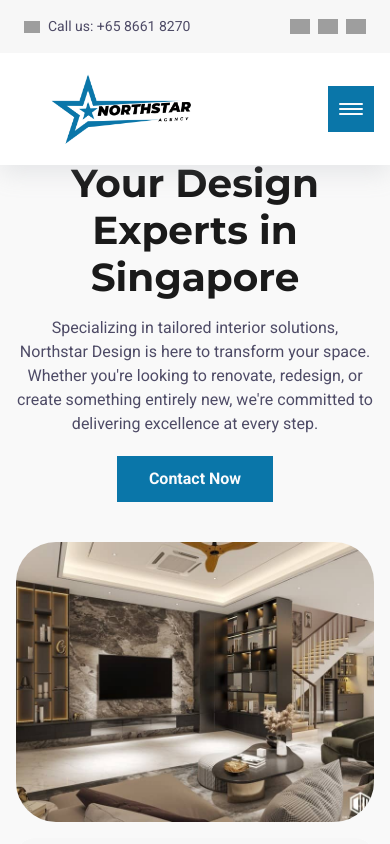
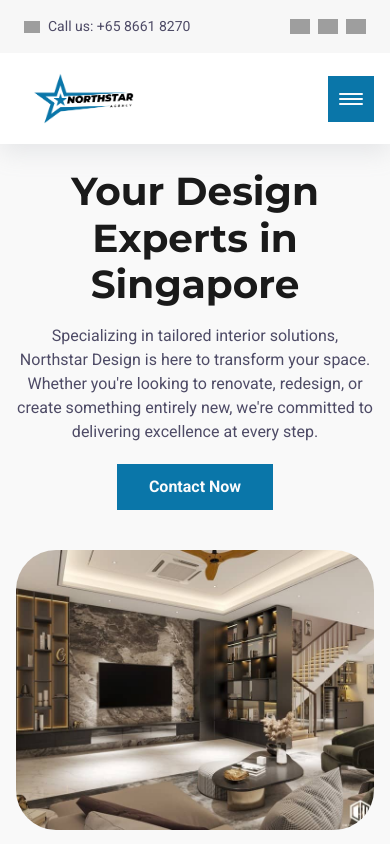
Before and after one commit to m000lie/northstar, a website built with Vite: page index.html in a window 390 px wide. Shown: the top 844 px of the page. Built offline with nearby package versions, Linux system fonts and the light colour scheme; grey boxes are pictures that could not be loaded.

Commit message:
fix logo sizing

```diff
--- a/styles/header.css
+++ b/styles/header.css
@@ -131,9 +131,9 @@
   }
   #cs-navigation .cs-logo {
     width: auto;
-    height: 4.5rem;
+    height: 3.2rem;
     margin: 0 auto 0 0;
-    padding: 0 0 0 2em;
+    padding: 0 0 0 1em;
     /* prevents padding from affecting height and width */
     box-sizing: border-box;
     display: flex;
--- a/styles/hero.css
+++ b/styles/hero.css
@@ -42,6 +42,7 @@
   #hero-1946 .cs-title {
     /* 39px - 61px */
     font-size: clamp(2.438rem, 5vw, 3.5rem);
+    padding-top: 0.2em;
   }
   #hero-1946 .cs-text {
     margin-bottom: 1.25rem;
```
